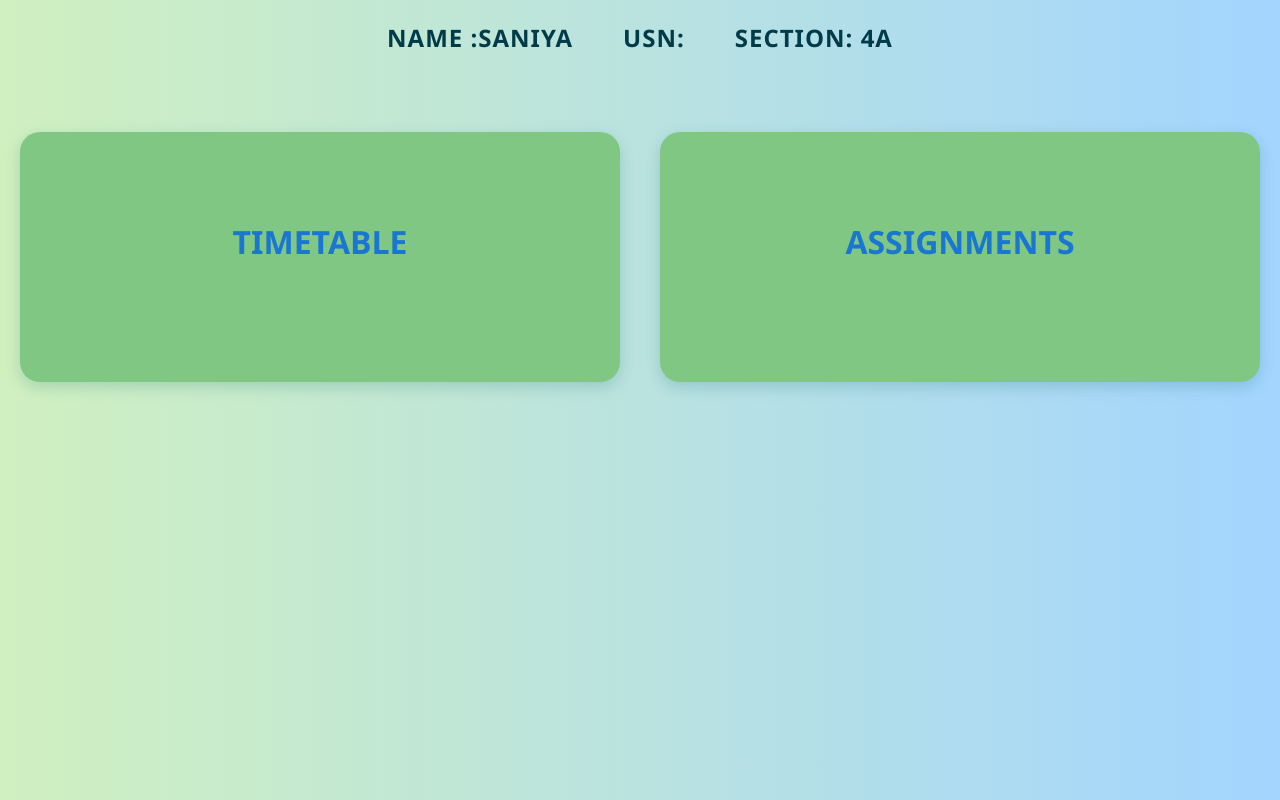
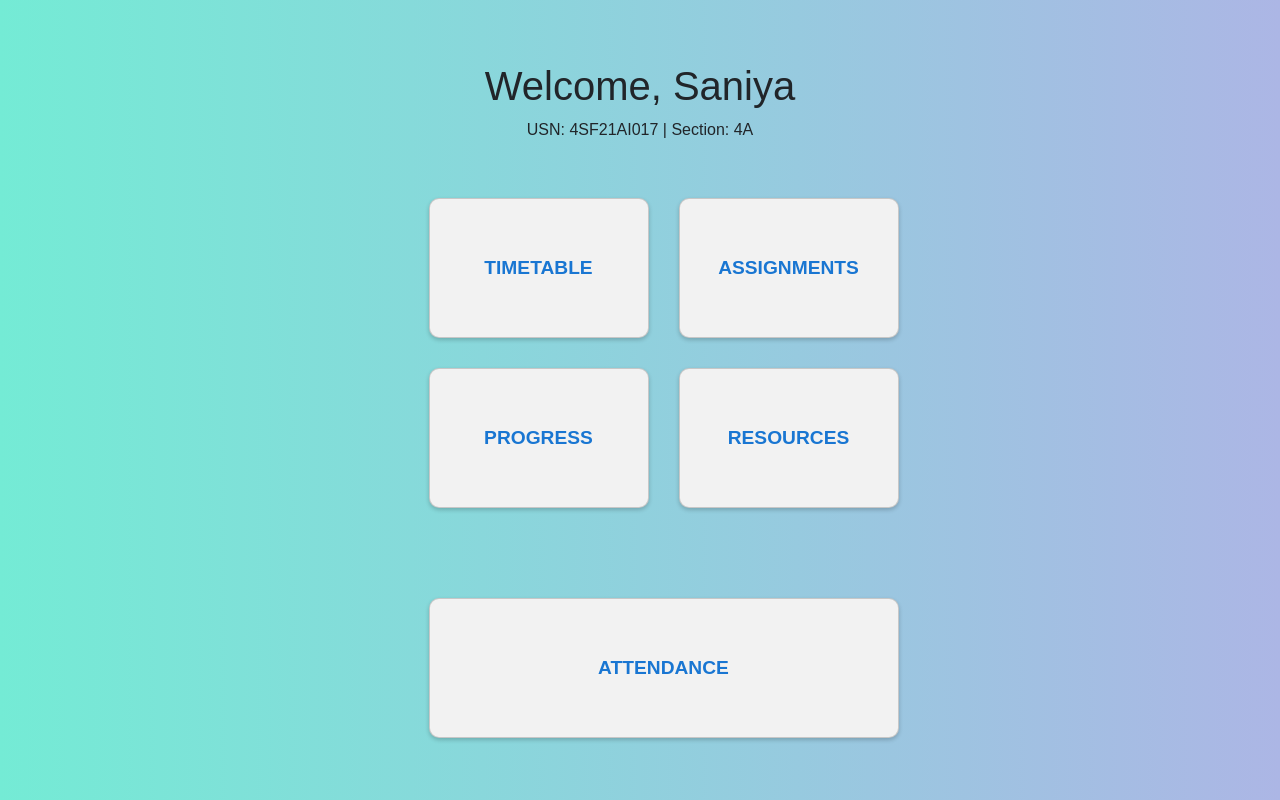
Before and after one commit to acharyaraksha84/CodeBreak-TimeTable, a React (Create React App) app: page /student in a window 1280 px wide. Built offline with nearby package versions, Linux system fonts and the light colour scheme.

Commit message:
studentview

```diff
--- a/src/App.js
+++ b/src/App.js
@@ -8,11 +8,16 @@ import TeacherView from './pages/TeacherView';
 import StudentView from './pages/StudentView';
 import Classes from './pages/Classes';
 import ViewTimetable from './pages/ViewTimetable';
-import FacultyPage from './pages/FacultyPage'
+import FacultyPage from './pages/FacultyPage';
+
+import Timetable from './pages/Timetable'; // Assuming you have this
+import Assignments from './pages/Assignments'; // Assuming you have this
+import Progress from './pages/Progress'; // Assuming you have this
+import Resources from './pages/Resources';
+import Attendance from './pages/Attendance';
 
 const App = () => {
   return (
-    <div>
     <Routes>
       <Route path="/" element={<LoginPage />} />
       <Route path="/hod" element={<HODDashboard />} />
@@ -21,9 +26,15 @@ const App = () => {
       <Route path="/classes" element={<Classes />} />
       <Route path="/classes/:className" element={<ViewTimetable />} />
       <Route path="/faculty" element={<FacultyPage />} />
+
+      {/* Student feature routes */}
+      <Route path="/student/timetable" element={<Timetable />} />
+      <Route path="/student/assignments" element={<Assignments />} />
+      <Route path="/student/progress" element={<Progress />} />
+      <Route path="/student/resources" element={<Resources />} />
+      <Route path="/student/attendance" element={<Attendance />} />
     </Routes>
-    </div>
   );
 };
 
-export default App;
+export default App;
--- /dev/null
+++ b/src/pages/Assignments.js
@@ -0,0 +1,7 @@
+const Assignments = () => (
+    <div>
+      <h2>Assignments</h2>
+
+    </div>
+  );
+  export default Assignments;
--- /dev/null
+++ b/src/pages/Attendance.css
@@ -0,0 +1,35 @@
+/* src/pages/Attendance.css */
+.attendance-container {
+    padding: 20px;
+    font-family: Arial, sans-serif;
+  }
+
+  .attendance-title {
+    font-size: 24px;
+    font-weight: bold;
+    margin-bottom: 20px;
+  }
+
+  .attendance-details {
+    /* You can add styling for the container of the details if needed */
+  }
+
+  .attendance-subject {
+    background-color: #f9f9f9; /* Light background */
+    color: #333;
+    padding: 15px;
+    border-radius: 8px;
+    margin-bottom: 15px;
+    border: 1px solid #ddd;
+  }
+
+  .attendance-subject strong {
+    display: block;
+    font-weight: bold;
+    margin-bottom: 5px;
+  }
+
+  .attendance-subject span {
+    display: block;
+    margin-bottom: 3px;
+  }
--- /dev/null
+++ b/src/pages/Attendance.js
@@ -0,0 +1,29 @@
+// src/pages/Attendance.js
+import React from 'react';
+import './Attendance.css'; // Import the CSS file
+
+const Attendance = () => (
+  <div className="attendance-container">
+    <h2 className="attendance-title">Attendance Summary</h2>
+    <div className="attendance-details">
+      <div className="attendance-subject">
+        <strong>AI:</strong>
+        <span>Classes Missed: 2</span>
+        <span>Attendance: 92%</span>
+      </div>
+      <div className="attendance-subject">
+        <strong>OS:</strong>
+        <span>Classes Missed: 1</span>
+        <span>Attendance: 95%</span>
+      </div>
+      <div className="attendance-subject">
+        <strong>CN:</strong>
+        <span>Classes Missed: 3</span>
+        <span>Attendance: 90%</span>
+      </div>
+      {/* You can add more detailed attendance information here if needed */}
+    </div>
+  </div>
+);
+
+export default Attendance;
--- /dev/null
+++ b/src/pages/Progress.js
@@ -0,0 +1,7 @@
+const Progress = () => (
+    <div>
+      <h2>Progress Tracker</h2>
+
+    </div>
+  );
+  export default Progress;
--- /dev/null
+++ b/src/pages/Resources.css
@@ -0,0 +1,29 @@
+/* src/pages/Resources.css */
+.resources-container {
+    padding: 20px;
+    font-family: Arial, sans-serif;
+  }
+
+  .resources-title {
+    font-size: 24px;
+    font-weight: bold;
+    margin-bottom: 20px;
+  }
+
+  .resources-list {
+    list-style-type: disc;
+    padding-left: 30px;
+  }
+
+  .resources-list li {
+    margin-bottom: 10px;
+  }
+
+  .resource-link {
+    color: blue;
+    text-decoration: none; /* Or underline if you prefer */
+  }
+
+  .resource-link:hover {
+    text-decoration: underline; /* Add hover effect for links */
+  }
--- /dev/null
+++ b/src/pages/Resources.js
@@ -0,0 +1,17 @@
+// src/pages/Resources.js
+import React from 'react';
+import './Resources.css'; // Import the CSS file
+
+const Resources = () => (
+  <div className="resources-container">
+    <h2 className="resources-title">Resources</h2>
+    <ul className="resources-list">
+      <li><a href="/sample1.pdf" className="resource-link">PDF: Lecture Notes 1</a></li>
+      <li><a href="/sample2.pdf" className="resource-link">PDF: AI Module</a></li>
+      <li><a href="/sample3.pdf" className="resource-link">PDF: Machine Learning Guide</a></li>
+      {/* Add more resources as needed */}
+    </ul>
+  </div>
+);
+
+export default Resources;
--- a/src/pages/StudentView.css
+++ b/src/pages/StudentView.css
@@ -1,64 +1,77 @@
+/* src/pages/StudentView.css */
 .student-container {
-    text-align: center;
-    padding: 20px;  /* Removed extra padding */
-    background: linear-gradient(to right, #d0f0c0, #a3d5ff);
-    min-height: 100vh; /* Ensures it covers full height */
-    width: 100vw; /* Ensures full width */
-    box-sizing: border-box;
-  }
-
-  .student-info {
+  padding: 30px;
+  font-family: Arial, sans-serif;
+  min-height: 100vh;
   display: flex;
-    justify-content: center;
-    margin-bottom: 30px;
-  }
-
-  .usn-section-container {
-    display: flex;
-    flex-wrap: wrap;
-    gap: 50px;
-    font-size: 24px;
-    color: #003b49;
-    font-weight: bold;
-    text-transform: uppercase;
-    letter-spacing: 1px;
+  flex-direction: column;
+  align-items: center;
   justify-content: center;
 }
 
-  .student-options {
-    display: flex;
-    flex-wrap: wrap;
-    justify-content: center;
-    gap: 40px;
-    margin-top: 40px;
-    width: 100%;
-    padding-top: 20px; /* Adds some space at the top */
+.header {
+  text-align: center;
+  margin-bottom: 40px;
+  width: 100%; /* Make header take full width to center text properly */
 }
 
-  .option-card {
-    width: 250px;
-    height: 250px;
-    padding: 20px;
-    border-radius: 20px;
-    background-color: #f0fdfb;
-    box-shadow: 0 5px 15px rgba(0, 102, 102, 0.2);
-    transition: transform 0.3s ease;
+.card-grid {
+  display: grid;
+  grid-template-columns: repeat(2, minmax(220px, 1fr)); /* Increased min width significantly */
+  grid-template-rows: auto auto auto;
+  gap: 30px; /* Slightly increased gap */
+  max-width: 90%; /* Increased max width to cover more screen */
+  width: 100%;
+}
+
+.card {
+  background-color: #f2f2f2;
+  border-radius: 10px;
   display: flex;
   align-items: center;
   justify-content: center;
-    font-size: 22px;
-    color: #004d4d;
-    font-weight: bold;
-    text-transform: uppercase;
+  cursor: pointer;
+  transition: 0.3s;
+  box-shadow: 0 2px 4px rgba(0, 0, 0, 0.2);
+  min-height: 140px; /* Further increased minimum height */
+  padding: 20px; /* Increased padding even more */
   text-align: center;
-    word-wrap: break-word;
-    line-height: 1.4;
-    max-width: 100%;  /* Prevents overflow */
-    flex-grow: 1;  /* Allows cards to fill available space */
-    box-sizing: border-box;
+  word-break: break-word;
 }
 
-  .option-card:hover {
+.card:hover.hoverable {
+  background-color: #e0e0e0;
   transform: scale(1.05);
-    background-color: #ccf2f4;
 }
+
+.card h2 {
+  font-size: 1.2em; /* Slightly increased font size again */
+  font-weight: bold;
+  margin: 0;
+}
+
+/* Target the specific items to place them in the desired rows */
+.card-grid > :nth-child(1) { /* Timetable */
+  grid-column: 1 / 2;
+  grid-row: 1 / 2;
+}
+
+.card-grid > :nth-child(2) { /* Assignments */
+  grid-column: 2 / 3;
+  grid-row: 1 / 2;
+}
+
+.card-grid > :nth-child(3) { /* Progress */
+  grid-column: 1 / 2;
+  grid-row: 2 / 3;
+}
+
+.card-grid > :nth-child(4) { /* Resources */
+  grid-column: 2 / 3;
+  grid-row: 2 / 3;
+}
+
+.card-grid > :nth-child(5) { /* Attendance */
+  grid-column: 1 / -1;
+  grid-row: 3 / 4;
+}
--- a/src/pages/StudentView.js
+++ b/src/pages/StudentView.js
@@ -1,32 +1,40 @@
 // src/pages/StudentView.js
-
 import React from 'react';
-import { useLocation } from 'react-router-dom';
-import './StudentView.css';
+import { useNavigate } from 'react-router-dom';
+import './StudentView.css'; // Import the CSS file
 
 const StudentView = () => {
-  const location = useLocation();
-  const { usn, role } = location.state || { usn: '', role: '' };
+  const navigate = useNavigate();
+
+  const name = "Saniya";
+  const usn = "4SF21AI017";
+  const section = "4A";
+
+  const cards = [
+    { title: "Timetable", path: "/student/timetable", className: "card hoverable" },
+    { title: "Assignments", path: "/student/assignments", className: "card hoverable" },
+    { title: "Progress", path: "/student/progress", className: "card hoverable" },
+    { title: "Resources", path: "/student/resources", className: "card hoverable" },
+    { title: "Attendance", path: "/student/attendance", className: "card hoverable" },
+  ];
 
   return (
     <div className="student-container">
-      <div className="student-info">
-        <div className="usn-section-container">
-            <p><strong>NAME :</strong>SANIYA</p>
-            <p><strong>USN:</strong> {usn}</p>
-            <p><strong>Section:</strong> 4A</p> {/* You can update this dynamically if needed */}
-        </div>
+      <div className="header">
+        <h1 className="text-3xl font-bold">Welcome, {name}</h1> {/* You might want to style these in CSS */}
+        <p className="text-lg">USN: {usn} | Section: {section}</p> {/* You might want to style these in CSS */}
       </div>
 
-      <div className="student-options">
-        <div className="option-card" style={{ backgroundColor: '#81c784' }}>
-          <h2>Timetable</h2>
-
-        </div>
-        <div className="option-card" style={{ backgroundColor: '#81c784' }}>
-          <h2>Assignments</h2>
-
-        </div>
+      <div className="card-grid">
+        {cards.map((card) => (
+          <div
+            key={card.title}
+            onClick={() => navigate(card.path)}
+            className={card.className}
+          >
+            <h2 className="text-xl font-semibold text-center">{card.title}</h2> {/* You might want to style these in CSS */}
+          </div>
+        ))}
       </div>
     </div>
   );
--- /dev/null
+++ b/src/pages/Timetable.js
@@ -0,0 +1,7 @@
+const Timetable = () => (
+    <div>
+      <h2>Timetable</h2>
+
+    </div>
+  );
+  export default Timetable;
```
Also changed, not shown: 1 other file (tests, documents, lock files or other folders). Lines whose indentation alone changed are shown as unchanged.
